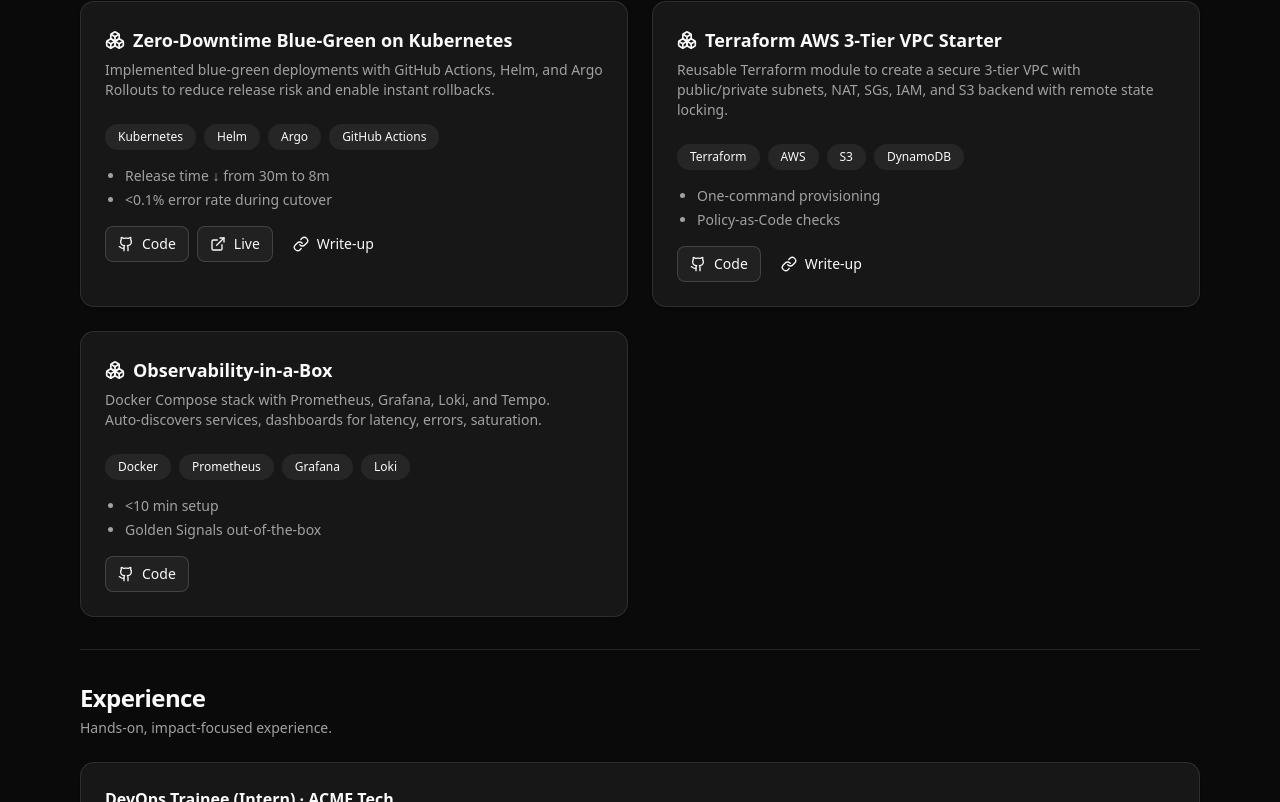
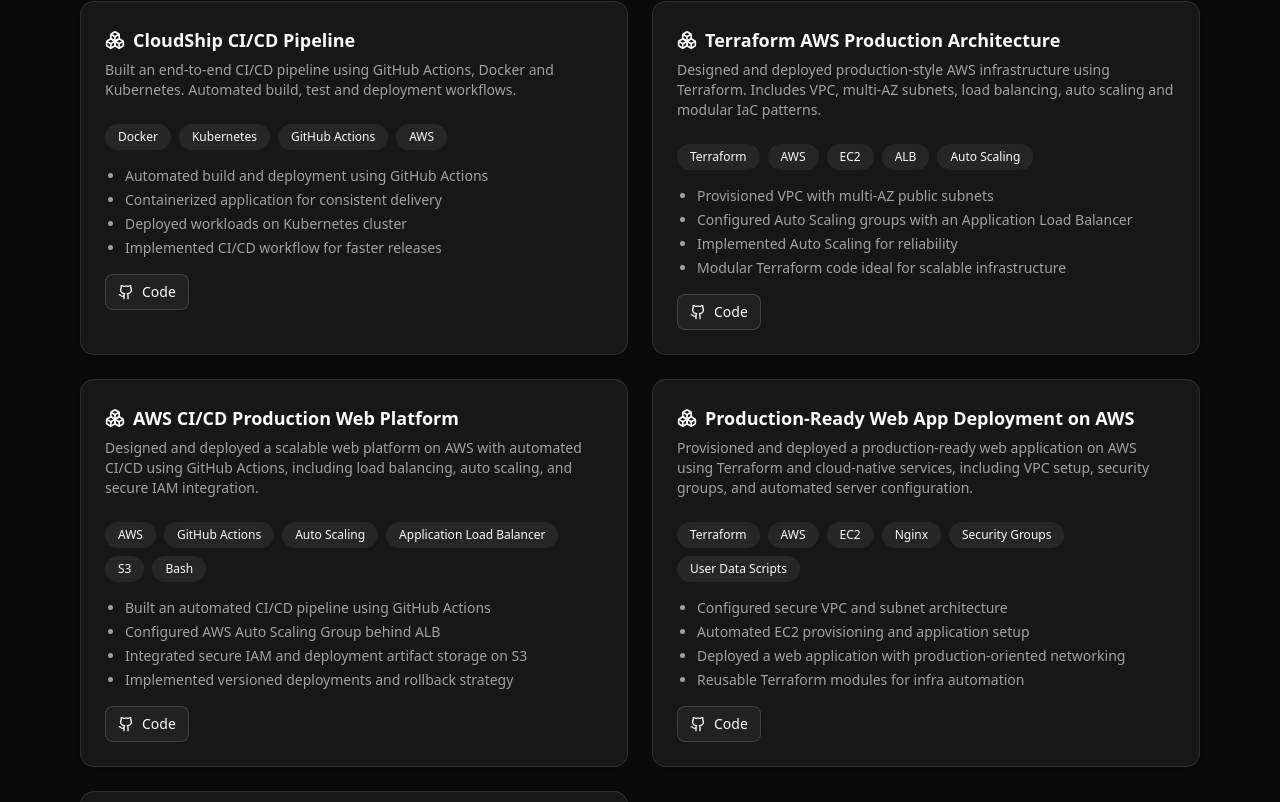
Before and after one commit to alokupadhyaydevops/Portfolio, a Next.js app: page / in a window 1280 px wide. Shown: the part 1698-2500 px from the top of the page. Built offline with nearby package versions, Linux system fonts and the light colour scheme.

Commit message:
Add real DevOps projects to portfolio

```diff
--- a/src/components/DevOpsPortfolio.tsx
+++ b/src/components/DevOpsPortfolio.tsx
@@ -84,45 +84,104 @@
   },
 ];
 
-const PROJECTS = [
+type ProjectLinks = {
+  github: string;
+  demo?: string;
+  writeup?: string;
+};
+
+type Project = {
+  title: string;
+  description: string;
+  stack: string[];
+  tags: string[];
+  links: ProjectLinks;
+  highlights?: string[];
+};
+
+const PROJECTS: Project[] = [
   {
-    title: "Zero‑Downtime Blue‑Green on Kubernetes",
+    title: "CloudShip CI/CD Pipeline",
     description:
-      "Implemented blue‑green deployments with GitHub Actions, Helm, and Argo Rollouts to reduce release risk and enable instant rollbacks.",
-    stack: ["Kubernetes", "Helm", "Argo", "GitHub Actions"],
-    tags: ["Zero‑Downtime", "Progressive Delivery", "Rollback"],
+      "Built an end-to-end CI/CD pipeline using GitHub Actions, Docker and Kubernetes. Automated build, test and deployment workflows.",
+    stack: ["Docker", "Kubernetes", "GitHub Actions", "AWS"],
+    tags: ["CI/CD", "Automation", "DevOps"],
     links: {
-      github: "https://github.com/yourhandle/blue-green-k8s",
-      demo: "https://demo.example.com",
-      writeup: "#",
+      github: "https://github.com/alokupadhyaydevops/cloudship-devops-pipeline",
+      // demo: "https://demo.example.com",
+      // writeup: "#",
     },
     highlights: [
-      "Release time ↓ from 30m to 8m",
-      "<0.1% error rate during cutover",
+      "Automated build and deployment using GitHub Actions",
+      "Containerized application for consistent delivery",
+      "Deployed workloads on Kubernetes cluster",
+      "Implemented CI/CD workflow for faster releases"
     ],
   },
   {
-    title: "Terraform AWS 3‑Tier VPC Starter",
+    title: "Terraform AWS Production Architecture",
     description:
-      "Reusable Terraform module to create a secure 3‑tier VPC with public/private subnets, NAT, SGs, IAM, and S3 backend with remote state locking.",
-    stack: ["Terraform", "AWS", "S3", "DynamoDB"],
-    tags: ["IaC", "Reusable Module", "Best Practices"],
+      "Designed and deployed production-style AWS infrastructure using Terraform. Includes VPC, multi-AZ subnets, load balancing, auto scaling and modular IaC patterns.",
+    stack: ["Terraform", "AWS", "EC2", "ALB", "Auto Scaling"],
+    tags: ["Terraform", "AWS", "IaC", "Cloud Architecture"],
     links: {
-      github: "https://github.com/yourhandle/aws-3tier-vpc",
-      writeup: "#",
+      github: "https://github.com/alokupadhyaydevops/terraform-aws-production-architecture",
+      // writeup: "#",
     },
-    highlights: ["One‑command provisioning", "Policy‑as‑Code checks"],
+    highlights: [
+      "Provisioned VPC with multi-AZ public subnets",
+      "Configured Auto Scaling groups with an Application Load Balancer",
+      "Implemented Auto Scaling for reliability",
+      "Modular Terraform code ideal for scalable infrastructure"
+    ],
   },
   {
-    title: "Observability-in-a-Box",
+    title: "AWS CI/CD Production Web Platform",
     description:
-      "Docker Compose stack with Prometheus, Grafana, Loki, and Tempo. Auto‑discovers services, dashboards for latency, errors, saturation.",
-    stack: ["Docker", "Prometheus", "Grafana", "Loki"],
-    tags: ["SRE", "Dashboards", "Tracing"],
+      "Designed and deployed a scalable web platform on AWS with automated CI/CD using GitHub Actions, including load balancing, auto scaling, and secure IAM integration.",
+    stack: ["AWS", "GitHub Actions", "Auto Scaling", "Application Load Balancer", "S3", "Bash"],
+    tags: ["CI/CD", "AWS", "Auto Scaling", "DevOps"],
     links: {
-      github: "https://github.com/yourhandle/o11y-in-a-box",
+      github: "https://github.com/alokupadhyaydevops/aws-ci-cd-production-web-platform",
     },
-    highlights: ["<10 min setup", "Golden Signals out‑of‑the‑box"],
+    highlights: [
+      "Built an automated CI/CD pipeline using GitHub Actions",
+      "Configured AWS Auto Scaling Group behind ALB",
+      "Integrated secure IAM and deployment artifact storage on S3",
+      "Implemented versioned deployments and rollback strategy"
+    ],
+  },
+  {
+    title: "Production-Ready Web App Deployment on AWS",
+    description:
+      "Provisioned and deployed a production-ready web application on AWS using Terraform and cloud-native services, including VPC setup, security groups, and automated server configuration.",
+    stack: ["Terraform", "AWS", "EC2", "Nginx", "Security Groups", "User Data Scripts"],
+    tags: ["AWS", "Terraform", "IaC", "Web Deployment"],
+    links: {
+      github: "https://github.com/alokupadhyaydevops/production-ready-web-application-deployment-on-aws"
+    },
+    highlights: [
+      "Configured secure VPC and subnet architecture",
+      "Automated EC2 provisioning and application setup",
+      "Deployed a web application with production-oriented networking",
+      "Reusable Terraform modules for infra automation"
+    ]
+  },
+  {
+    title: "Company Technology Foundation Blueprint",
+    description:
+      "Created a detailed blueprint outlining a scalable, secure, and maintainable technology foundation. Includes architectural diagrams and guidelines for CI/CD, cloud infrastructure, monitoring, and best practices for team adoption.",
+    stack: ["Cloud Architecture", "Infrastructure Strategy", "Best Practices", "Documentation"],
+    tags: ["Architecture", "Blueprint", "DevOps Strategy"],
+    links: {
+      github: "https://github.com/alokupadhyaydevops/Company-Technology-Foundation-Blueprint"
+    },
+    highlights: [
+      "Documented scalable and secure tech stack foundations",
+      "Included best practices for CI/CD and monitoring",
+      "Architecture diagrams for cloud adoption and operations",
+      "Blueprint aimed at long-term maintainability and reliability"
+    ]
   },
 ];
 
```
